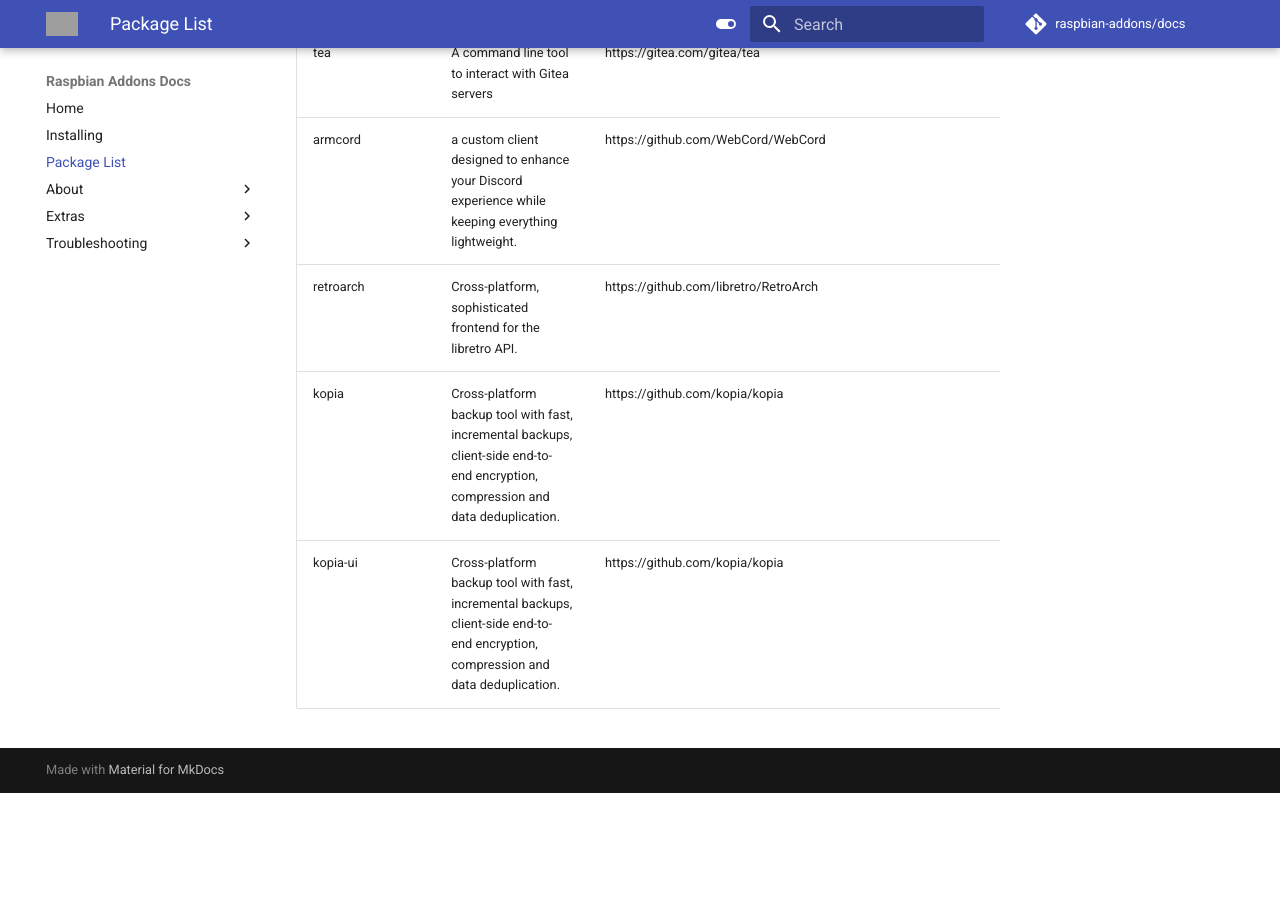
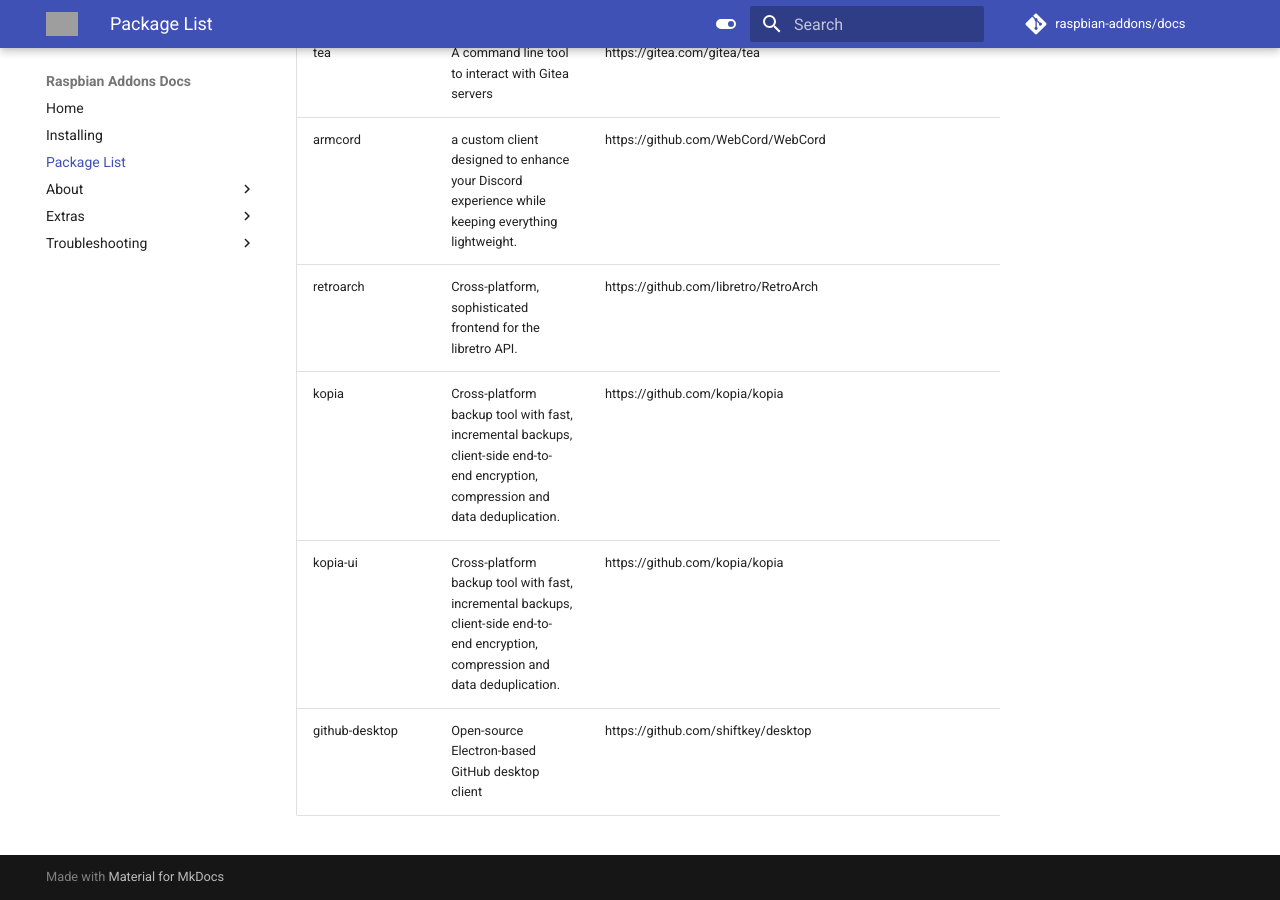
Before and after one commit to raspbian-addons/docs, an MkDocs documentation site: the page built from docs/package-list.md, in a window 1280 px wide and 900 px high, scrolled down 21161 px. Built offline with MkDocs 1.6.1 and Material for MkDocs 9.7.7, drawn with Linux system fonts in a browser that asks for light colours; comment, search, counter and statistics services are not loaded; before the commit the page ends 21954 px from its top, so only the background shows below that; grey boxes are pictures that could not be loaded.

Commit message:
packagelist: add github-desktop

```diff
--- a/docs/package-list.md
+++ b/docs/package-list.md
@@ -260,3 +260,4 @@
 | retroarch | Cross-platform, sophisticated frontend for the libretro API. | https://github.com/libretro/RetroArch |
 | kopia | Cross-platform backup tool with fast, incremental backups, client-side end-to-end encryption, compression and data deduplication. | https://github.com/kopia/kopia |
 | kopia-ui | Cross-platform backup tool with fast, incremental backups, client-side end-to-end encryption, compression and data deduplication. | https://github.com/kopia/kopia |
+| github-desktop | Open-source Electron-based GitHub desktop client | https://github.com/shiftkey/desktop |
```
